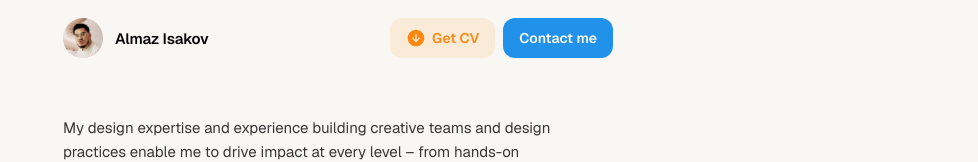
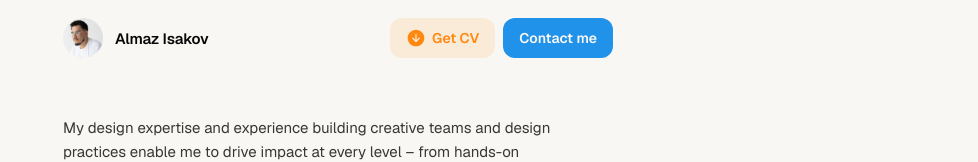
Before and after one commit to almazisak/portfolio, a React (Vite) app: page / in a window 1280 px wide. Shown: the top 162 px of the page, without its empty margins (302-1280 px from the left). Built offline with nearby package versions, Linux system fonts and the light colour scheme.

Commit message:
feat: replace hero bar avatar image (#39)
Co-authored-by: Claude Sonnet 5 <noreply@anthropic.com>

```diff
--- a/src/components/HeroBar/HeroBar.jsx
+++ b/src/components/HeroBar/HeroBar.jsx
@@ -33,7 +33,7 @@ export default function HeroBar({ onContactClick, onBack, title, showTitle = fal
             </>
           ) : (
             <>
-              <img className="hero-bar__avatar" src="/avatar.jpg" alt="Almaz Isakov" />
+              <img className="hero-bar__avatar" src="/avatar-hero.jpg" alt="Almaz Isakov" />
               <span className="hero-bar__name">Almaz Isakov</span>
             </>
           )}
```
Also changed, not shown: public/avatar-hero.jpg (added).
